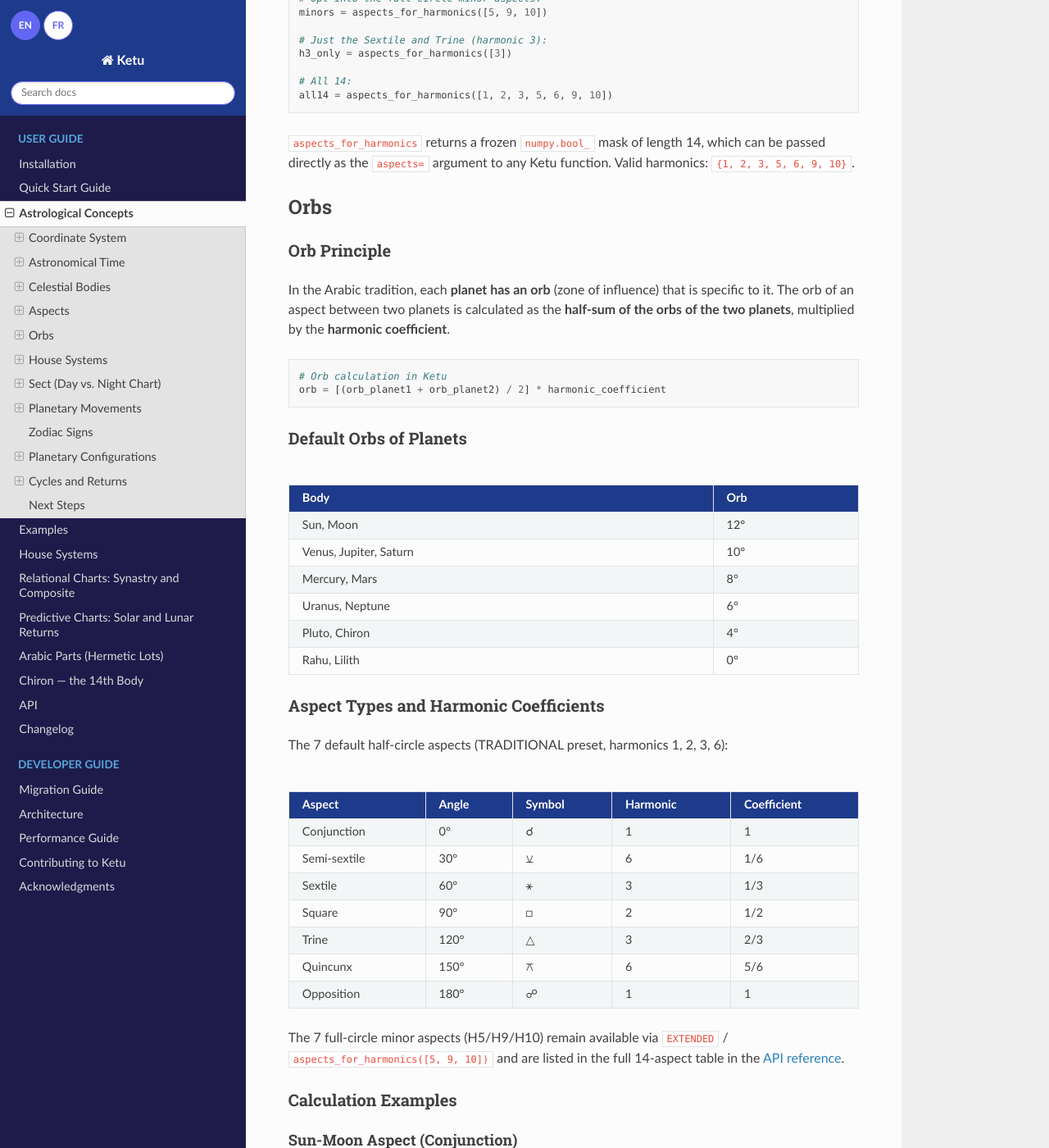
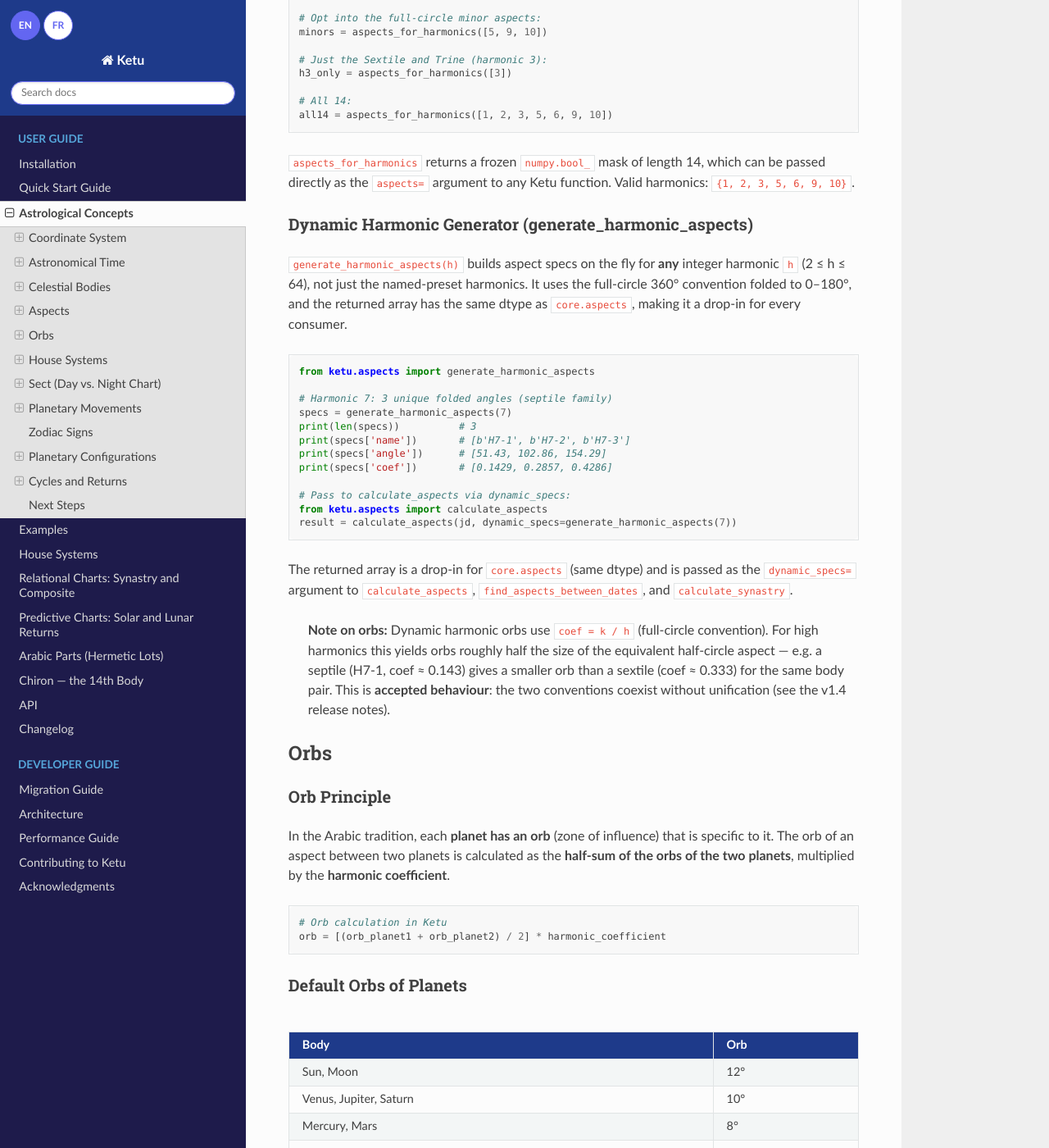
Before and after one commit to alkimya/ketu, a Sphinx documentation site: the page built from docs/source/concepts.md, in a window 1280 px wide and 1400 px high, scrolled down 3830 px. Shown: the whole window at 82% size. Built offline with Sphinx 7.4.7 and the Read the Docs theme 3.1.0, drawn with Linux system fonts in a browser that asks for light colours; some of the changed text lies outside the part shown.

Commit message:
feat(31-01): add generate_harmonic_aspects subsection, update Chiron range to 1900-2100
- Add '### Dynamic Harmonic Generator (generate_harmonic_aspects)' section between
  Configurable Aspect Sets and ## Orbs
- Runnable h=7 example with name/angle/coef output and dynamic_specs= usage
- ~2x smaller full-circle orb note (accepted behaviour, coexist note)
- Update Chiron range note: 1950-2050 -> 1900-2100 (expanded in v1.4) with clamping note

````diff
--- a/docs/source/concepts.md
+++ b/docs/source/concepts.md
@@ -63,7 +63,7 @@ Ketu calculates the positions of 14 celestial bodies (body IDs 0–13):
 
 ### Centaur Body (New in v1.3)
 
-- **Chiron** ⚷ (body_id=13): Centaur body between Saturn and Uranus. Computed via embedded Chebyshev polynomial coefficients; valid range 1950–2050. See [Chiron](chiron.md) for details.
+- **Chiron** ⚷ (body_id=13): Centaur body between Saturn and Uranus. Computed via embedded Chebyshev polynomial coefficients; valid range **1900–2100** (expanded in v1.4). Out-of-range input is silently clamped to the nearest segment boundary. See [Chiron](chiron.md) for details.
 
 ## Aspects
 
@@ -158,6 +158,38 @@ all14 = aspects_for_harmonics([1, 2, 3, 5, 6, 9, 10])
 `aspects_for_harmonics` returns a frozen `numpy.bool_` mask of length 14, which can be
 passed directly as the `aspects=` argument to any Ketu function. Valid harmonics:
 `{1, 2, 3, 5, 6, 9, 10}`.
+
+### Dynamic Harmonic Generator (generate_harmonic_aspects)
+
+`generate_harmonic_aspects(h)` builds aspect specs on the fly for **any** integer harmonic
+`h` (2 ≤ h ≤ 64), not just the named-preset harmonics. It uses the full-circle 360°
+convention folded to 0–180°, and the returned array has the same dtype as `core.aspects`,
+making it a drop-in for every consumer.
+
+```python
+from ketu.aspects import generate_harmonic_aspects
+
+# Harmonic 7: 3 unique folded angles (septile family)
+specs = generate_harmonic_aspects(7)
+print(len(specs))          # 3
+print(specs['name'])       # [b'H7-1', b'H7-2', b'H7-3']
+print(specs['angle'])      # [51.43, 102.86, 154.29]
+print(specs['coef'])       # [0.1429, 0.2857, 0.4286]
+
+# Pass to calculate_aspects via dynamic_specs:
+from ketu.aspects import calculate_aspects
+result = calculate_aspects(jd, dynamic_specs=generate_harmonic_aspects(7))
+```
+
+The returned array is a drop-in for `core.aspects` (same dtype) and is passed as the
+`dynamic_specs=` argument to `calculate_aspects`, `find_aspects_between_dates`, and
+`calculate_synastry`.
+
+> **Note on orbs:** Dynamic harmonic orbs use `coef = k / h` (full-circle convention). For
+> high harmonics this yields orbs roughly half the size of the equivalent half-circle aspect
+> — e.g. a septile (H7-1, coef ≈ 0.143) gives a smaller orb than a sextile (coef ≈ 0.333)
+> for the same body pair. This is **accepted behaviour**: the two conventions coexist without
+> unification (see the v1.4 release notes).
 
 ## Orbs
 
````
